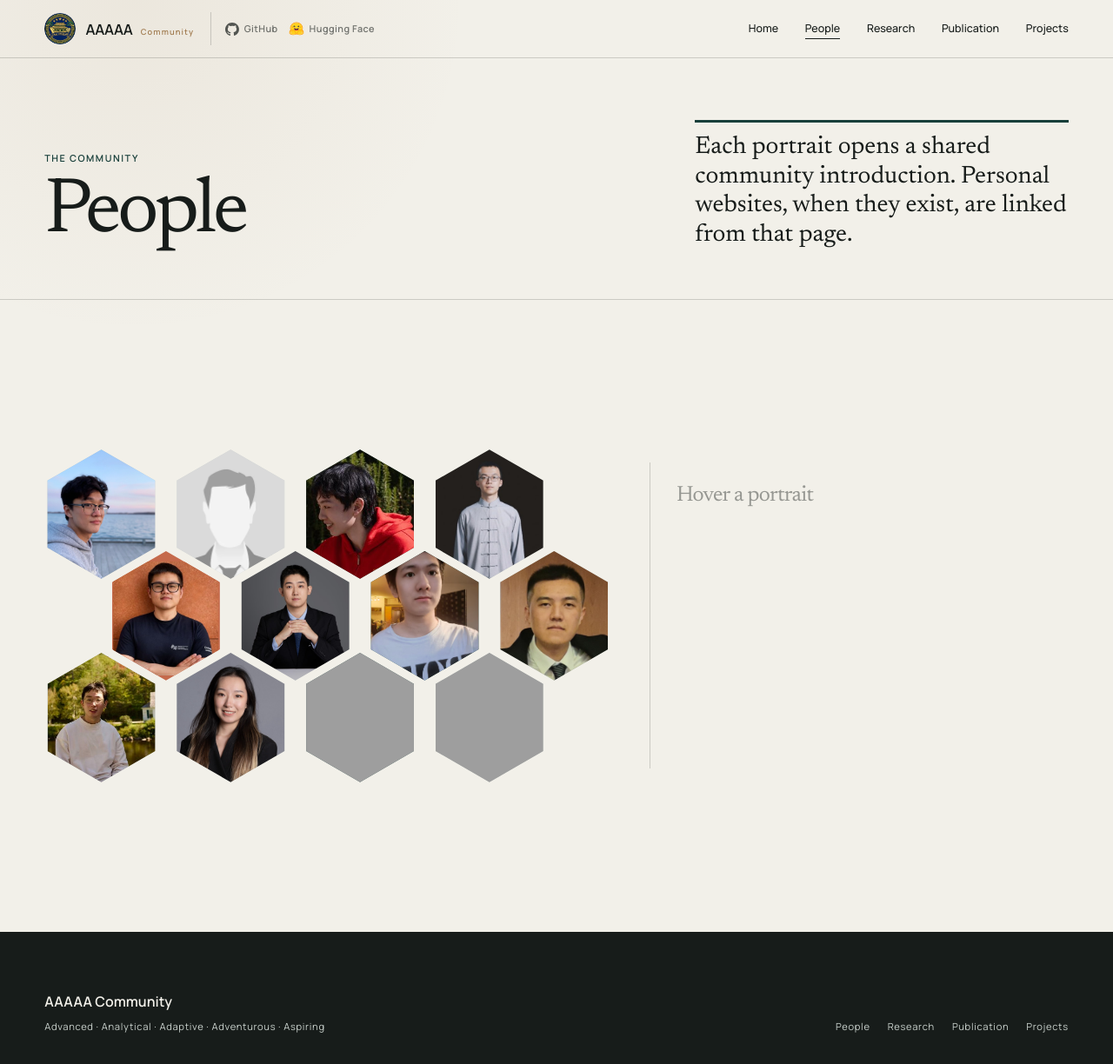
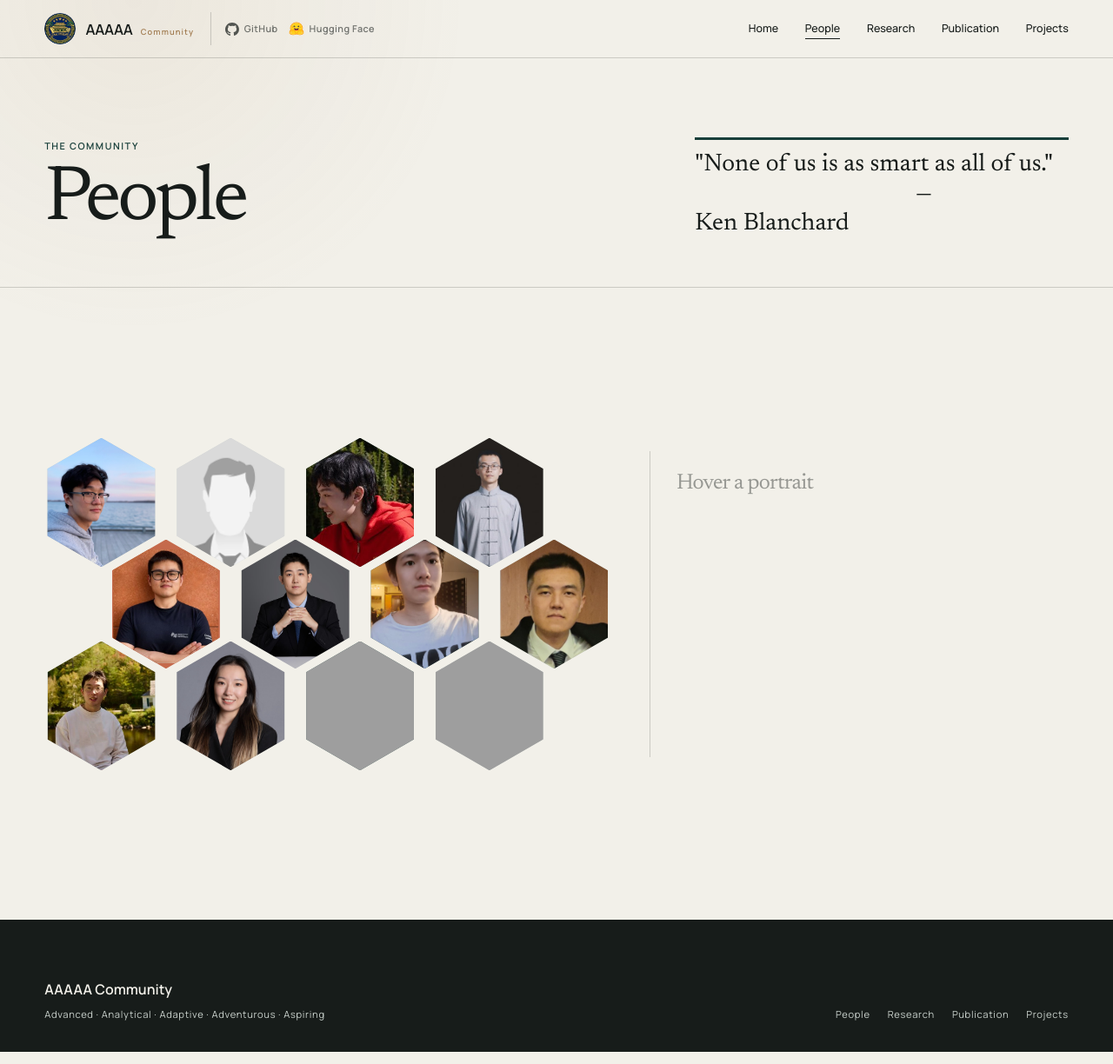
Before and after one commit to AAAAA-Academia-Attractions/AAAAA-Academia-Attractions.github.io, a Jekyll site: the page built from people/index.html, in a window 1280 px wide. Shown: the whole page at 87% size. Built offline with Jekyll 4.4.1, drawn with Linux system fonts in a browser that asks for light colours; grey boxes are pictures that could not be loaded.

Commit message:
Update index.html

```diff
--- a/people/index.html
+++ b/people/index.html
@@ -16,7 +16,7 @@ nav: people
 <body>
   {% include site-header.html %}
   <main class="page-shell" id="main-content">
-    <header class="page-hero"><div><p class="eyebrow">The community</p><h1 class="page-title">People</h1></div><p class="page-lead">Each portrait opens a shared community introduction. Personal websites, when they exist, are linked from that page.</p></header>
+    <header class="page-hero"><div><p class="eyebrow">The community</p><h1 class="page-title">People</h1></div><p class="page-lead">"None of us is as smart as all of us." <br>&emsp;&emsp;&emsp;&emsp;&emsp;&emsp;&emsp;&emsp;&emsp;— Ken Blanchard</p></header>
     <section class="section" aria-label="Member directory">
       {% include people-sources.html %}
       <div class="member-stack" data-member-stack aria-label="AAAAA Community members">
```
